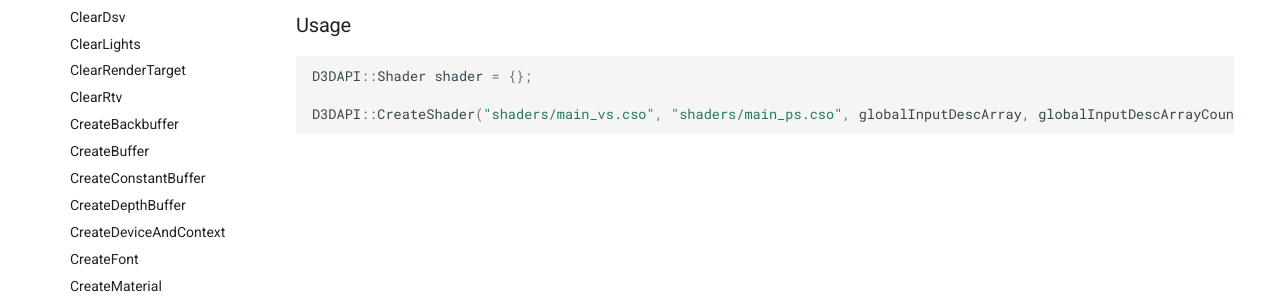
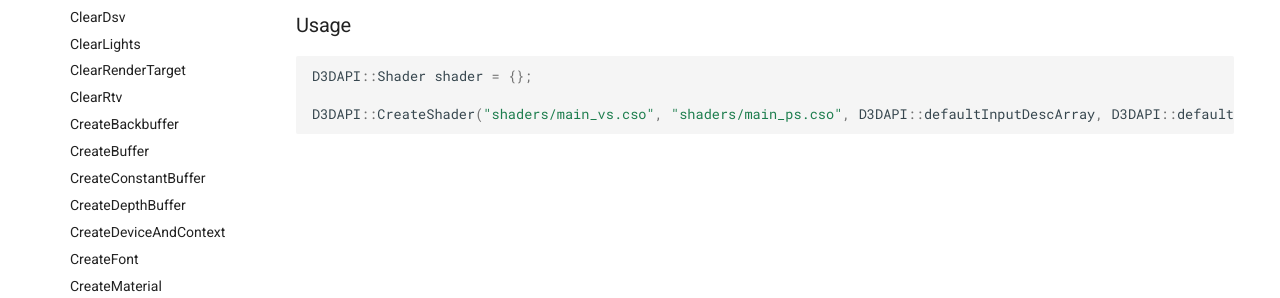
Before and after one commit to erichederstedt/TempEngineDocs, an MkDocs documentation site: the page built from docs/API Reference/D3D11 API/Functions/CreateShader.md, in a window 1280 px wide. Shown: the part 331-629 px from the top of the page. Built offline with MkDocs 1.6.1 and Material for MkDocs 9.7.7, drawn with Linux system fonts in a browser that asks for light colours.

Commit message:
PUSH NOTE : CreateShader.md

````diff
--- a/docs/API Reference/D3D11 API/Functions/CreateShader.md
+++ b/docs/API Reference/D3D11 API/Functions/CreateShader.md
@@ -11,5 +11,5 @@ Creates a shader.
 ```c++
 D3DAPI::Shader shader = {};
 
-D3DAPI::CreateShader("shaders/main_vs.cso", "shaders/main_ps.cso", globalInputDescArray, globalInputDescArrayCount, &shader);
+D3DAPI::CreateShader("shaders/main_vs.cso", "shaders/main_ps.cso", D3DAPI::defaultInputDescArray, D3DAPI::defaultInputDescArrayCount, &shader);
 ```
````
